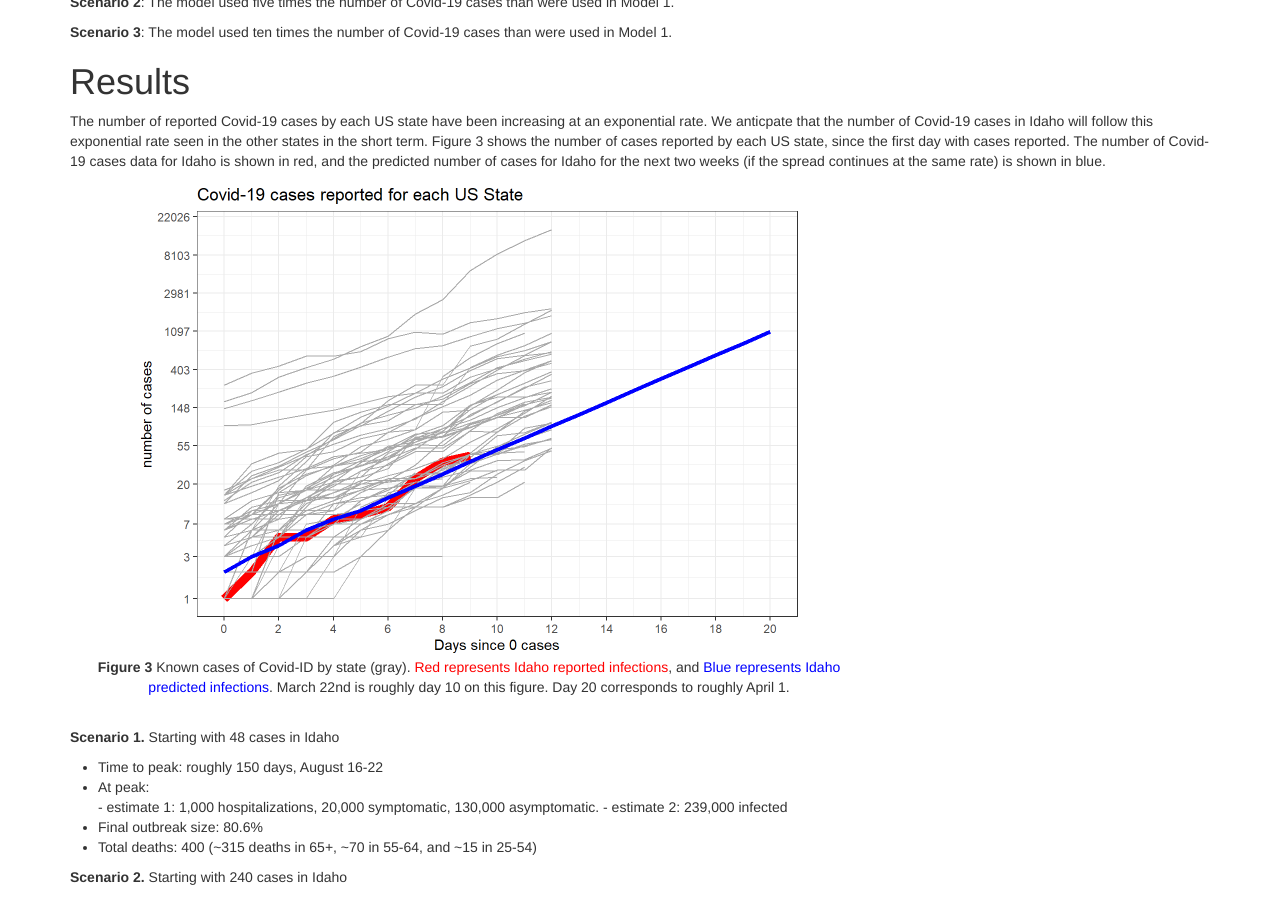
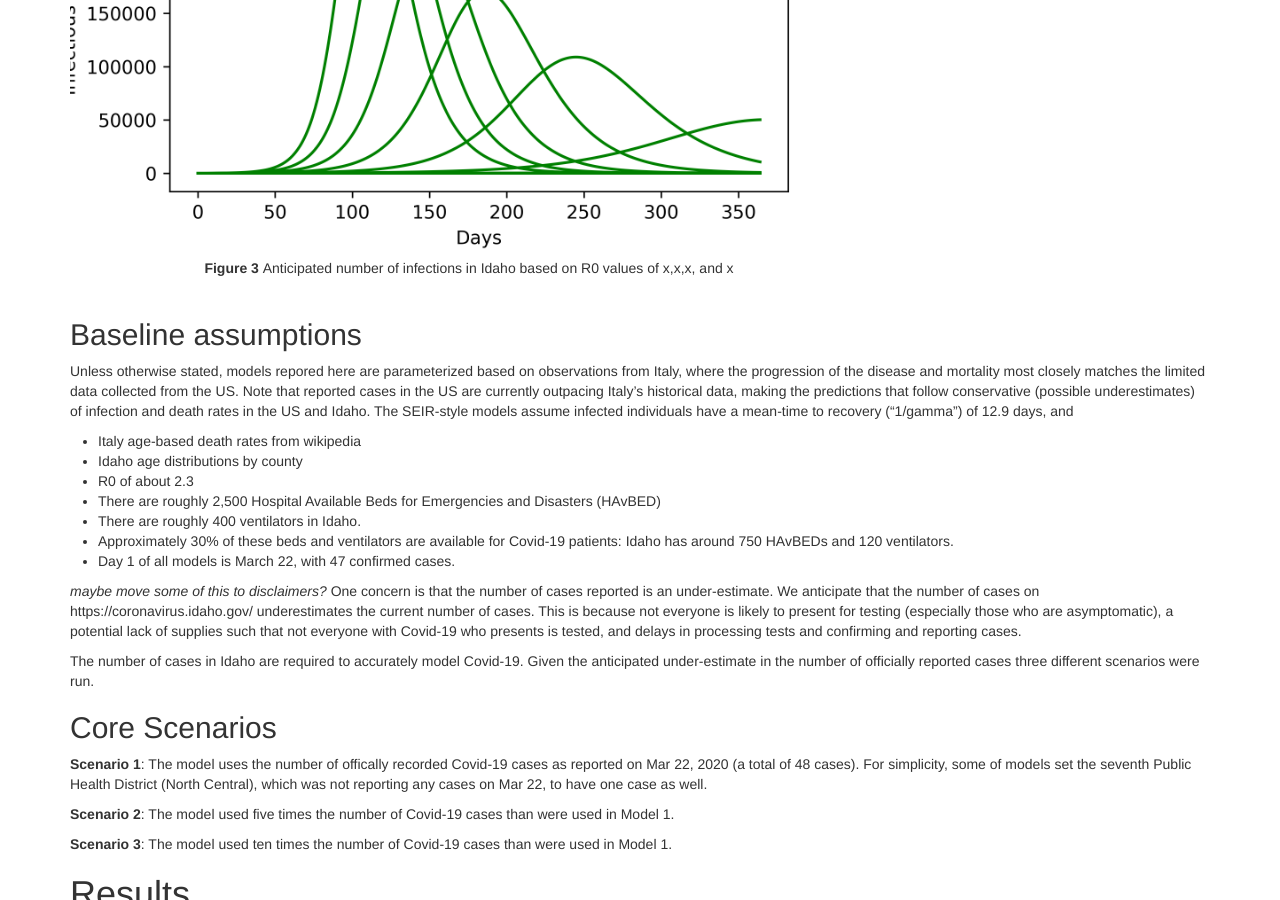
Before and after one commit to magbenji/summary, a Jekyll site: the page built from index.md, in a window 1280 px wide and 900 px high, scrolled down 1999 px. Built offline with Jekyll 4.4.1, drawn with Linux system fonts in a browser that asks for light colours.

Commit message:
Update index.md

```diff
--- a/index.md
+++ b/index.md
@@ -66,6 +66,13 @@ The exponential growth observed with Covid-19 is due to the R0 being greater tha
 As social distancing increases, the average number of people who an infected person infects with Covid-19 reduces, resulting in a lower R0. Only when R0 is less than one will the spread of Covid-19 decrease.
 
 *Figure 2 - image of Wuhan vs Italy infectious rates with Idaho data*
+
+<figure style="float:center;width:70%" align="center">
+<img style="float:center" src="./fig/SIRModeldifferentR0.PNG">
+<figcaption><b>Figure 3 </b> Anticipated number of infections in Idaho based on R0 values of x,x,x, and x </figcaption>
+</figure>
+<br>
+
 ## Baseline assumptions
 
 Unless otherwise stated, models repored here are parameterized based on observations from Italy, where the progression of the disease and mortality most closely matches the limited data collected from the US.
```
